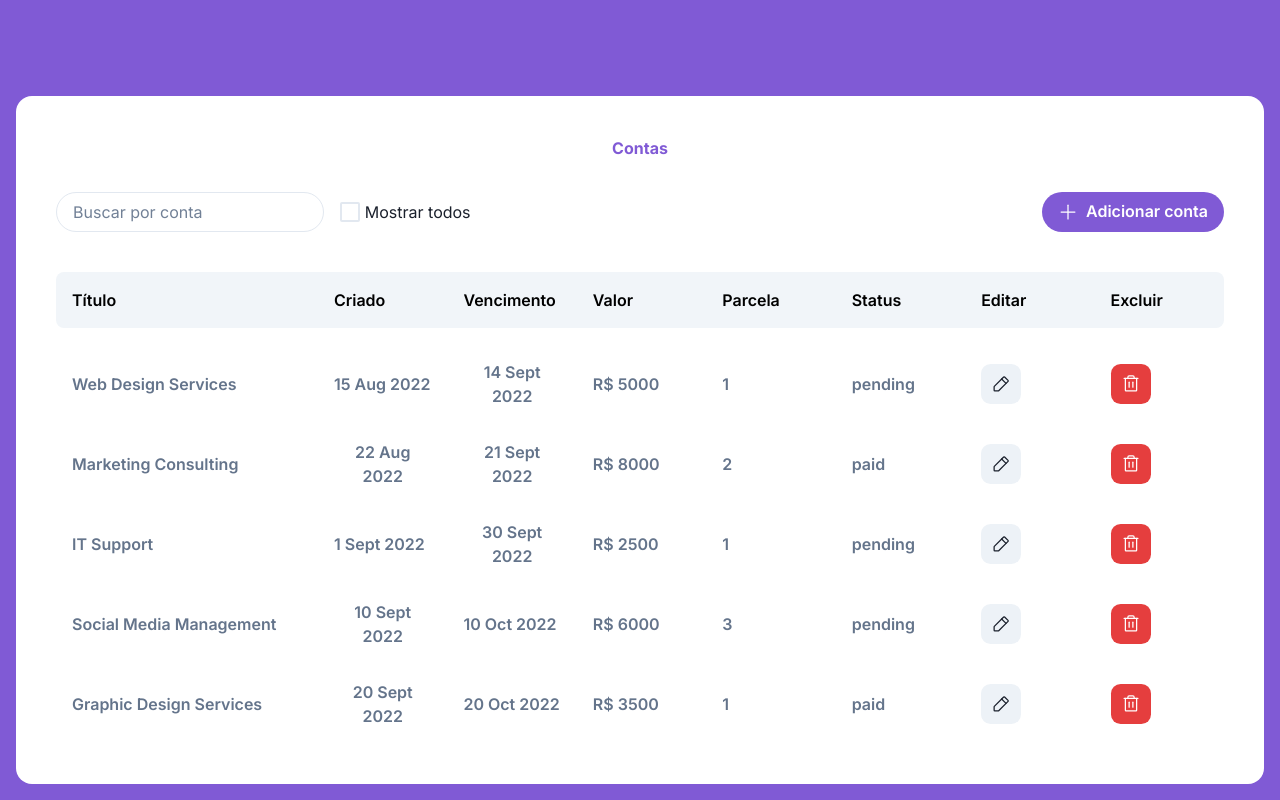
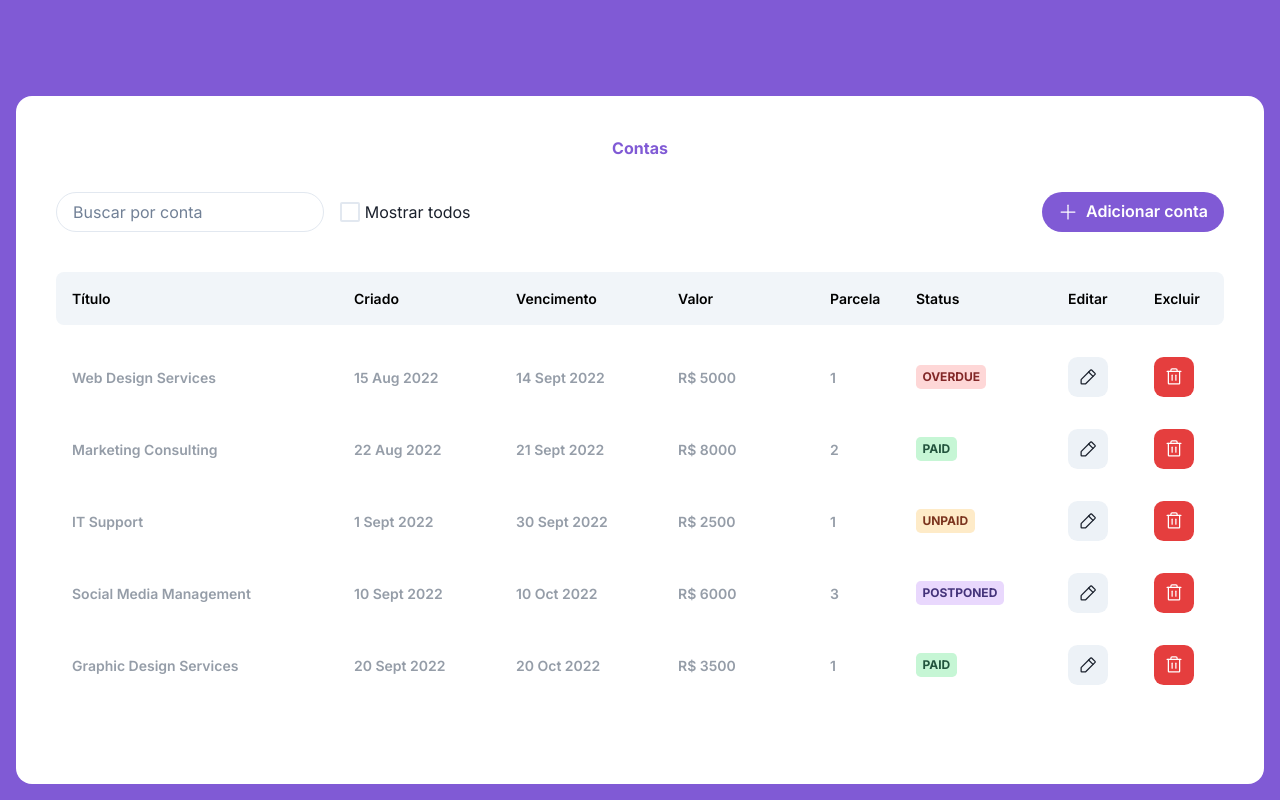
Before and after one commit to izaiasmorais/nebula, a React (Vite) app: page / in a window 1280 px wide. Built offline with nearby package versions, Linux system fonts and the light colour scheme; data requests are answered from the project's data file.

Commit message:
chore: complete coupon to invoice rafactor

```diff
--- a/server.json
+++ b/server.json
@@ -7,7 +7,7 @@
 			"dueDate": "2022-09-14T08:30:00.000Z",
 			"value": 5000,
 			"installments": 1,
-			"status": "pending"
+			"status": "overdue"
 		},
 		{
 			"id": "f6b79a1e-72ba-438e-a64b-d06f0c18af8a",
@@ -25,7 +25,7 @@
 			"dueDate": "2022-09-30T08:30:00.000Z",
 			"value": 2500,
 			"installments": 1,
-			"status": "pending"
+			"status": "unpaid"
 		},
 		{
 			"id": "8d3a3c5b-7575-49c2-b8f5-82c14052dd2f",
@@ -34,7 +34,7 @@
 			"dueDate": "2022-10-10T08:30:00.000Z",
 			"value": 6000,
 			"installments": 3,
-			"status": "pending"
+			"status": "postponed"
 		},
 		{
 			"id": "fc269baa-06e7-4e0c-a692-67de08b9b722",
--- a/src/App.tsx
+++ b/src/App.tsx
@@ -20,7 +20,7 @@ function App() {
 		<Flex bg="purple.500" w="full" h="100vh" p="1rem">
 			<Flex
 				w="full"
-				maxW="1400px"
+				maxW="1300px"
 				bg="white"
 				maxH="700px"
 				borderRadius="1rem"
--- a/src/components/Invoice/InvoiceModal.tsx
+++ b/src/components/Invoice/InvoiceModal.tsx
@@ -30,12 +30,10 @@ export function InvoiceModal() {
 
 				<ModalBody padding="1.5rem">
 					<Flex as="form" direction="column" gap="1rem">
-						<InvoiceModalField
-							name="Título da conta"
-							placeholder="Fatura da TV"
-						/>
-
+						<InvoiceModalField name="Título" placeholder="Fatura da TV" />
+						<InvoiceModalField name="Vencimento" type="date" />
 						<InvoiceModalField name="Valor" placeholder="R$ 0,00" />
+						<InvoiceModalField name="Parcelas" placeholder="0" />
 					</Flex>
 				</ModalBody>
 
--- a/src/components/Invoice/InvoiceModalField.tsx
+++ b/src/components/Invoice/InvoiceModalField.tsx
@@ -2,7 +2,7 @@ import { Flex, Text, Input, InputProps } from "@chakra-ui/react";
 
 interface FormFieldProps extends InputProps {
 	name: string;
-	placeholder: string;
+	placeholder?: string;
 }
 
 export function InvoiceModalField({
--- a/src/components/Invoice/InvoiceTableHeader.tsx
+++ b/src/components/Invoice/InvoiceTableHeader.tsx
@@ -11,15 +11,16 @@ export function InvoiceTableHeader() {
 			fontWeight="600"
 			p="1rem"
 			gap="2rem"
+			fontSize="14px"
 			color="black"
 			gridTemplateColumns="repeat(8, 1fr)"
 		>
-			<Flex w="230px">Título</Flex>
-			<Flex>Criado</Flex>
-			<Flex>Vencimento</Flex>
-			<Flex>Valor</Flex>
+			<Flex w="250px">Título</Flex>
+			<Flex w="130px">Criado</Flex>
+			<Flex w="130px">Vencimento</Flex>
+			<Flex w="120px">Valor</Flex>
 			<Flex>Parcela</Flex>
-			<Flex>Status</Flex>
+			<Flex w="120px">Status</Flex>
 			<Flex>Editar</Flex>
 			<Flex>Excluir</Flex>
 		</SimpleGrid>
--- a/src/components/Invoice/InvoiceTableItem.tsx
+++ b/src/components/Invoice/InvoiceTableItem.tsx
@@ -3,6 +3,7 @@ import { PencilSimple, Trash } from "phosphor-react";
 import { InvoiceType } from "../../@types/types";
 import { useInvoice } from "../../store/useInvoice";
 import { formatDate } from "../../utils/formatDate";
+import { parseBadge } from "../../utils/parseBadge";
 
 interface InvoiceTableItemProps extends InvoiceType {}
 
@@ -19,19 +20,20 @@ export function InvoiceTableItem({
 
 	return (
 		<SimpleGrid
-			color="#64748B"
+			color="#959da8"
 			alignItems="center"
 			fontWeight="600"
 			p="1rem"
 			gap="2rem"
+			fontSize="14px"
 			gridTemplateColumns="repeat(8, 1fr)"
 		>
-			<Flex w="230px">{title}</Flex>
-			<Flex>{formatDate(createAt)}</Flex>
-			<Flex>{formatDate(dueDate)}</Flex>
-			<Flex>R$ {value}</Flex>
+			<Flex w="250px">{title}</Flex>
+			<Flex w="130px">{formatDate(createAt)}</Flex>
+			<Flex w="130px">{formatDate(dueDate)}</Flex>
+			<Flex w="120px">R$ {value}</Flex>
 			<Flex>{installments}</Flex>
-			<Flex>{status}</Flex>
+			<Flex w="120px">{parseBadge(status)}</Flex>
 			<Flex>
 				<Button
 					maxW="1rem"
--- /dev/null
+++ b/src/utils/parseBadge.tsx
@@ -0,0 +1,33 @@
+import { Badge } from "@chakra-ui/react";
+
+export function parseBadge(type: string) {
+	function toProperCase(str: string): string {
+		return str.charAt(0).toUpperCase() + str.slice(1);
+	}
+
+	if (type === "paid") {
+		return (
+			<Badge colorScheme="green" px=".4rem" py=".2rem" borderRadius=".3rem">
+				{toProperCase(type)}
+			</Badge>
+		);
+	} else if (type === "unpaid") {
+		return (
+			<Badge colorScheme="orange" px=".4rem" py=".2rem" borderRadius=".3rem">
+				{toProperCase(type)}
+			</Badge>
+		);
+	} else if (type === "overdue") {
+		return (
+			<Badge colorScheme="red" px=".4rem" py=".2rem" borderRadius=".3rem">
+				{toProperCase(type)}
+			</Badge>
+		);
+	} else {
+		return (
+			<Badge colorScheme="purple" px=".4rem" py=".2rem" borderRadius=".3rem">
+				{toProperCase(type)}
+			</Badge>
+		);
+	}
+}
```
